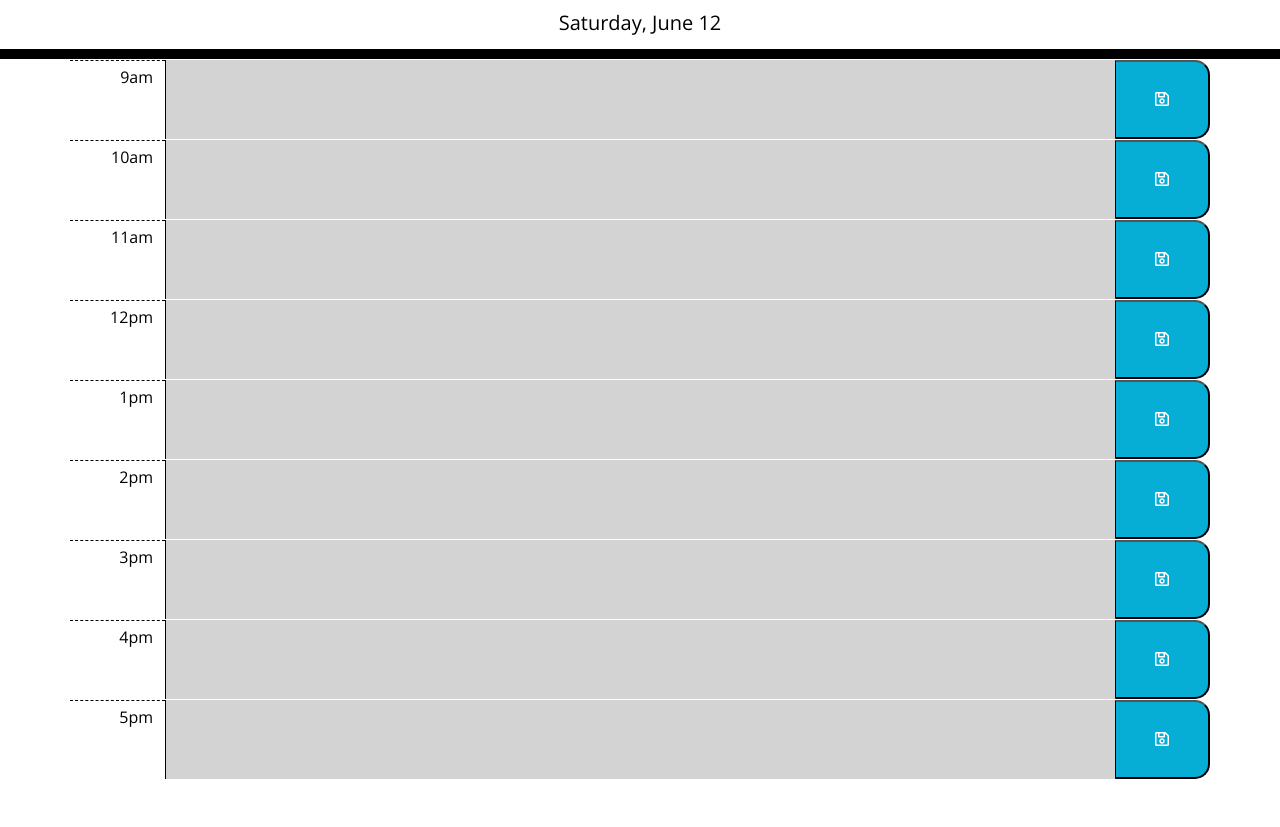
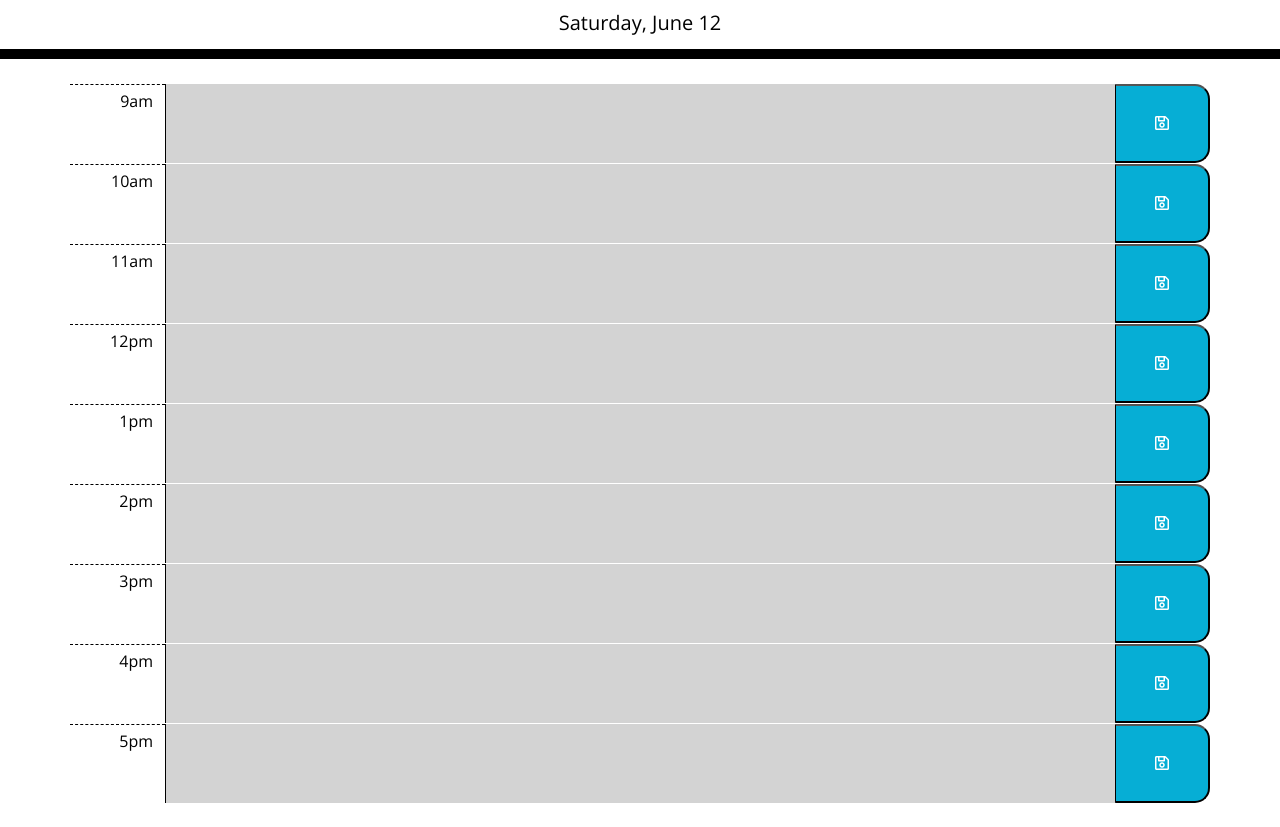
Before and after one commit to emholmes/eholmes-work-day-scheduler-api-challenge, a plain HTML site: page index.html in a window 1280 px wide. Shown: the part 108-935 px from the top of the page. Before the commit the page ends 887 px from the top, so only its background shows below. Drawn offline with nearby package versions, Linux system fonts and the light colour scheme.

Commit message:
add padding to container

```diff
--- a/index.html
+++ b/index.html
@@ -20,7 +20,7 @@
         <p class="lead">A simple calendar app for scheduling your work day</p>
         <p id="currentDay" class="lead"></p>
     </header>
-    <div class="container">
+    <div class="container py-4">
         <!-- Timeblocks go here -->
         <div class="row" id="row0">
             <p class="text-end hour col-lg-1 col-2 pt-2">9am</p>
```
